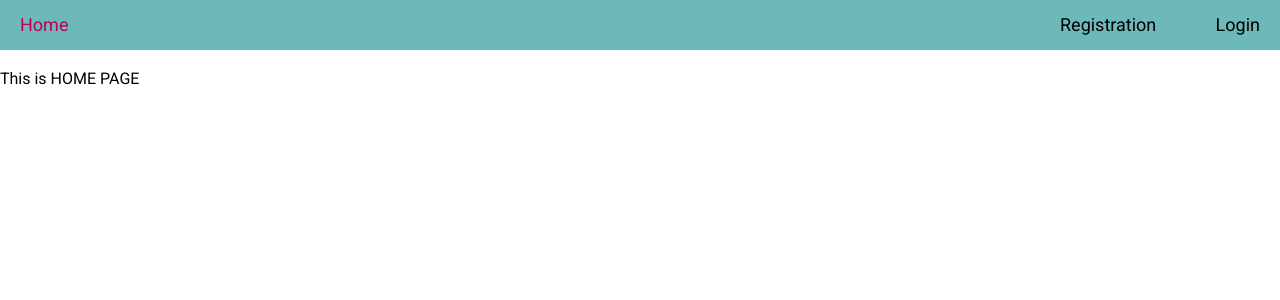
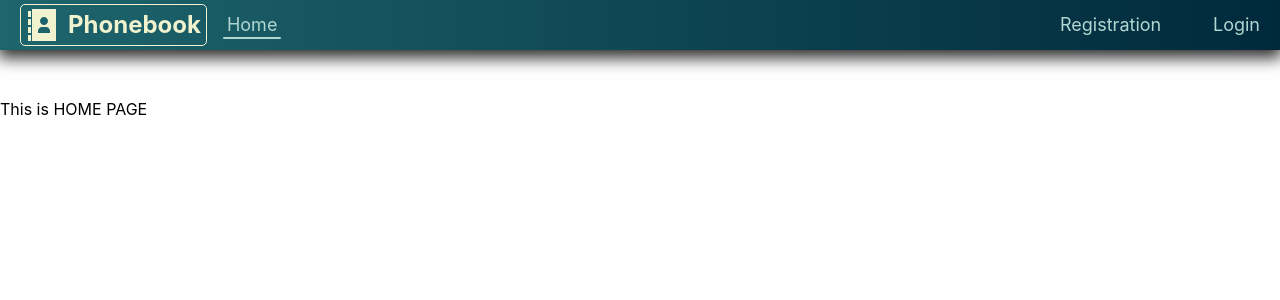
Before and after one commit to vitalis-virtus/phonebook, a React (Create React App) app: page / in a window 1280 px wide. Shown: the top 300 px of the page. Built offline with nearby package versions, Linux system fonts and the light colour scheme.

Commit message:
restyled header

```diff
--- /dev/null
+++ b/src/assets/icons/global/GlobalSvgSelector.js
@@ -0,0 +1,35 @@
+import React from "react";
+
+export const GlobalSvgSelector = ({ id }) => {
+  switch (id) {
+    case "phone-book-logo":
+      return (
+        <svg
+          xmlns="http://www.w3.org/2000/svg"
+          width="32"
+          height="32"
+          fill="none"
+        >
+          <path d="M6 0v32h24V0H6zm12 8.01c2.203 0 3.99 1.786 3.99 3.99s-1.786 3.99-3.99 3.99-3.99-1.786-3.99-3.99S15.796 8.01 18 8.01zM24 24H12v-2c0-2.209 1.791-4 4-4h4c2.209 0 4 1.791 4 4v2zM2 2h3v6H2V2zM2 10h3v6H2v-6zM2 18h3v6H2v-6zM2 26h3v6H2v-6z" />
+        </svg>
+      );
+
+    case "user-profile-logo":
+      return (
+        <svg
+          // xmlns="http://www.w3.org/2000/svg"
+          // xmlns:xlink="http://www.w3.org/1999/xlink"
+          width="22px"
+          height="22px"
+          viewBox="0 0 12 12"
+          version="1.1"
+        >
+          <g id="surface1">
+            <path d="M 5.9375 0 C 2.660156 0 0 2.660156 0 5.9375 C 0 9.21875 2.660156 11.878906 5.9375 11.878906 C 9.21875 11.878906 11.878906 9.21875 11.878906 5.9375 C 11.878906 2.660156 9.21875 0 5.9375 0 Z M 5.9375 1.777344 C 7.023438 1.777344 7.902344 2.65625 7.902344 3.742188 C 7.902344 4.824219 7.023438 5.703125 5.9375 5.703125 C 4.855469 5.703125 3.976562 4.824219 3.976562 3.742188 C 3.976562 2.65625 4.855469 1.777344 5.9375 1.777344 Z M 5.9375 10.324219 C 4.855469 10.324219 3.863281 9.929688 3.097656 9.277344 C 2.914062 9.121094 2.804688 8.886719 2.804688 8.640625 C 2.804688 7.542969 3.695312 6.660156 4.796875 6.660156 L 7.082031 6.660156 C 8.183594 6.660156 9.070312 7.542969 9.070312 8.640625 C 9.070312 8.886719 8.960938 9.121094 8.777344 9.277344 C 8.011719 9.929688 7.019531 10.324219 5.9375 10.324219 Z M 5.9375 10.324219 " />
+          </g>
+        </svg>
+      );
+    default:
+      return null;
+  }
+};
--- a/src/component/AppBar/AppBar.js
+++ b/src/component/AppBar/AppBar.js
@@ -5,11 +5,19 @@ import UserMenu from "../UserMenu";
 import styles from "./AppBar.module.css";
 import { connect } from "react-redux";
 import { authSelectors } from "../../redux/auth";
+import { GlobalSvgSelector } from "../../assets/icons/global/GlobalSvgSelector";
 
 const AppBar = ({ isAuthenticated }) => {
   return (
     <header className={styles.header}>
-      <Navigation />
+      <nav className={styles.navigation__wrapper}>
+        <a href="/" className={styles.logo}>
+          <GlobalSvgSelector id={"phone-book-logo"} />
+          <h1>Phonebook</h1>
+        </a>
+        <Navigation />
+      </nav>
+
       {isAuthenticated ? <UserMenu /> : <AuthNav />}
     </header>
   );
--- a/src/component/AppBar/AppBar.module.css
+++ b/src/component/AppBar/AppBar.module.css
@@ -1,10 +1,61 @@
 .header {
-  background-color: rgb(109, 184, 184);
-  margin: 0 0 20px 0;
+  background: rgb(30, 101, 109);
+  background: linear-gradient(
+    90deg,
+    rgba(30, 101, 109, 1) 0%,
+    rgba(0, 41, 60, 1) 100%
+  );
   padding: 0 20px;
   display: flex;
-  min-height: 50px;
   align-items: center;
   justify-content: space-between;
   font-size: 18px;
+  height: 50px;
+  margin-bottom: 50px;
+  box-shadow: 0px 6px 15px 2px #000000d2;
 }
+
+.navigation__wrapper {
+  display: flex;
+  align-items: center;
+}
+
+.logo {
+  display: flex;
+  align-items: center;
+  justify-content: center;
+  margin: 0;
+  margin-right: 20px;
+  padding: 0;
+  text-decoration: none;
+  color: #f1f3ce;
+  font-size: 12px;
+  border: 1px solid #f1f3ce;
+  height: 30px;
+  border-radius: 5px;
+  padding: 5px;
+}
+
+.logo svg {
+  margin-right: 10px;
+}
+
+.logo,
+.logo svg {
+  transition: ease-in-out 250ms;
+}
+
+.logo:hover {
+  border-color: #5bc8ac;
+  background-color: rgba(0, 0, 0, 0.185);
+}
+
+.logo:hover,
+.logo:hover svg {
+  color: #5bc8ac;
+  fill: #5bc8ac;
+}
+
+.logo svg {
+  fill: #f1f3ce;
+}
--- a/src/component/AuthNav/AuthNav.module.css
+++ b/src/component/AuthNav/AuthNav.module.css
@@ -6,9 +6,38 @@
 
 .authNavLink {
   text-decoration: none;
-  color: #000;
+  color: #b1d7d2;
 }
 
 .authNavLinkActive {
-  color: rgb(187, 0, 87);
+  position: relative;
+  color: #5bc8ac;
 }
+
+.authNavLinkActive::before {
+  content: "";
+  display: block;
+  position: absolute;
+  width: calc(100% + 15%);
+  bottom: -20%;
+  left: -7%;
+  height: 2px;
+  border-radius: 10px;
+  background-color: #b1d7d2;
+  transition: ease-in-out 250ms;
+  animation-name: active_link_undeline;
+  animation-duration: 250ms;
+  animation-timing-function: linear;
+  animation-iteration-count: 1;
+}
+
+@keyframes active_link_undeline {
+  0% {
+    /* width: 0; */
+    transform: scaleX(0);
+  }
+  100% {
+    /* width: calc(100% + 15%); */
+    transform: scaleX(1);
+  }
+}
--- a/src/component/ContactForm/ContactForm.js
+++ b/src/component/ContactForm/ContactForm.js
@@ -25,6 +25,8 @@ class ContactForm extends Component {
 
   render() {
     return (
+      <div>
+        <h2>Add new contact</h2>
         <form onSubmit={this.handleSubmit} className={styles.test}>
           <label className={styles.label}>
             <span>Name</span>
@@ -60,6 +62,7 @@ class ContactForm extends Component {
             Add contact
           </button>
         </form>
+      </div>
     );
   }
 }
--- a/src/component/Navigation/Navigation.module.css
+++ b/src/component/Navigation/Navigation.module.css
@@ -1,18 +1,54 @@
 .Link {
   text-decoration: none;
-  color: #000;
+  color: #f1f3ce;
   transition: 250ms ease-in-out;
 }
 
+.Link:not(:last-child) {
+  margin-right: 10px;
+}
+
 .Link:hover {
-  color: rgb(0, 0, 136);
+  color: #5bc8ac;
 }
 
 .activeLink {
-  color: rgb(187, 0, 87);
+  color: #b1d7d2;
+  position: relative;
+}
+
+.activeLink:hover::before {
+  background-color: #5bc8ac;
+}
+
+.activeLink::before {
+  content: "";
+  display: block;
+  position: absolute;
+  width: calc(100% + 15%);
+  bottom: -20%;
+  left: -7%;
+  height: 2px;
+  border-radius: 10px;
+  background-color: #b1d7d2;
+  transition: ease-in-out 250ms;
+  animation-name: active_link_undeline;
+  animation-duration: 250ms;
+  animation-timing-function: linear;
+  animation-iteration-count: 1;
 }
 .navigation {
-  min-width: 150px;
   display: flex;
   justify-content: space-between;
 }
+
+@keyframes active_link_undeline {
+  0% {
+    /* width: 0; */
+    transform: scaleX(0);
+  }
+  100% {
+    /* width: calc(100% + 15%); */
+    transform: scaleX(1);
+  }
+}
--- a/src/index.js
+++ b/src/index.js
@@ -1,8 +1,8 @@
 import React from "react";
 import ReactDOM from "react-dom";
 import 'normalize.css';
-// import "./styles.css";
-import './styles/index.scss'
+import "./styles.css";
+// import './styles/index.scss'
 import App from "./App.js";
 import store from "./redux/store";
 import { Provider } from "react-redux";
```
Also changed, not shown: src/component/UserMenu/UserMenu.js (+5 -2 lines), src/component/UserMenu/UserMenu.module.css (+15 -2 lines), src/styles/utils/_variables.scss (added), 1 other file (tests, documents, lock files or other folders). Lines whose indentation alone changed are shown as unchanged.
